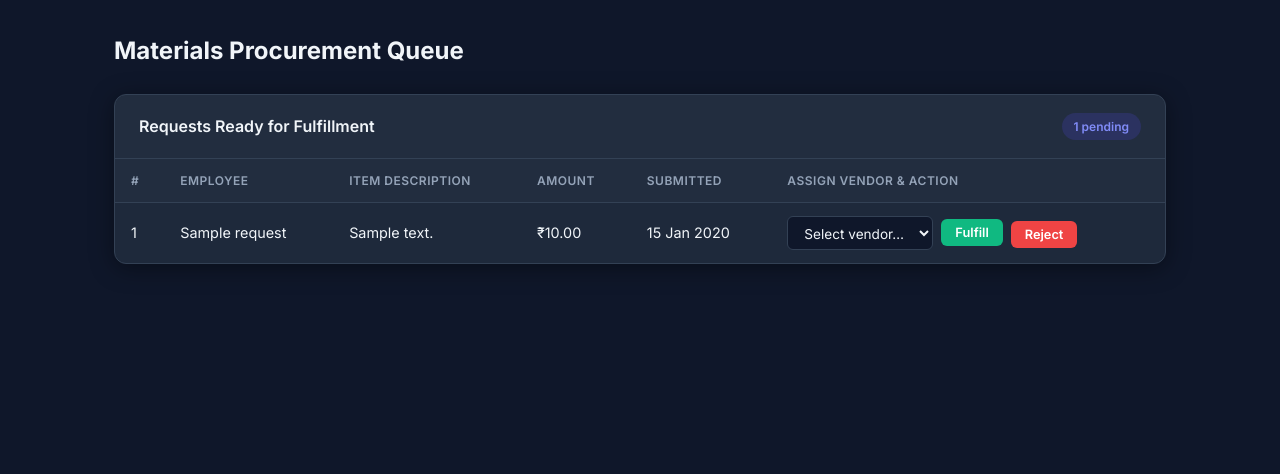
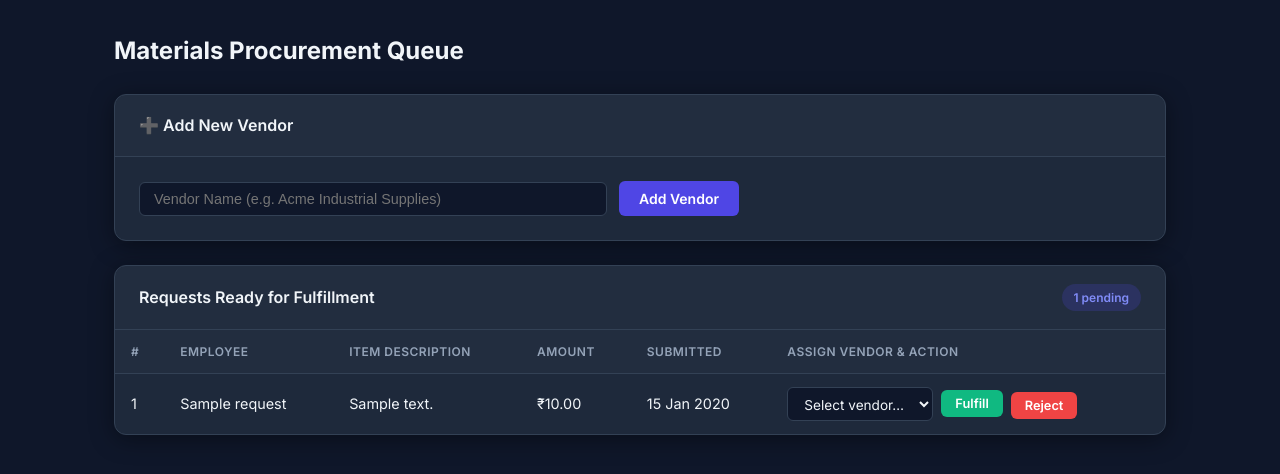
Before and after one commit to ftaakash/EPAG, a PHP site: template views/materials_dashboard.php in a window 1280 px wide. Shown: the part 64-538 px from the top of the page. Run offline with PHP 8.4, Linux system fonts and the light colour scheme; the template is opened without the code that fills it: most values are stand-ins (such as "Sample title", 1, 10 or a date in 2020).

Commit message:
feat(materials): add vendor creation feature for materials role

```diff
--- a/index.php
+++ b/index.php
@@ -6,6 +6,7 @@ require_once __DIR__ . '/config/db.php';
 require_once __DIR__ . '/controllers/AuthController.php';
 require_once __DIR__ . '/controllers/RequestController.php';
 require_once __DIR__ . '/controllers/ApprovalController.php';
+require_once __DIR__ . '/controllers/VendorController.php';
 require_once __DIR__ . '/controllers/AuditController.php';
 
 $action = $_GET['action'] ?? 'login';
@@ -26,6 +27,8 @@ $routes = [
     'approve'             => ['ApprovalController', 'approve',               'POST'],
     'reject'              => ['ApprovalController', 'reject',                'POST'],
 
+    'vendor_create'       => ['VendorController',   'create',                'POST'],
+
     'audit_log'           => ['AuditController',    'showAuditLog',          'GET'],
 ];
 
--- a/views/materials_dashboard.php
+++ b/views/materials_dashboard.php
@@ -18,6 +18,18 @@
     </div>
     <?php unset($_SESSION['flash']); ?>
   <?php endif; ?>
+
+  <div class="card" style="margin-bottom: 1.5rem;">
+    <div class="card-header">
+      <h3>➕ Add New Vendor</h3>
+    </div>
+    <div class="card-body">
+      <form method="POST" action="index.php?action=vendor_create" style="display:flex;gap:12px;align-items:center;max-width:600px;">
+        <input type="text" name="name" placeholder="Vendor Name (e.g. Acme Industrial Supplies)" required style="flex:1;padding:8px 14px;border:1px solid var(--border);border-radius:var(--radius-sm);background:var(--bg);color:var(--text);font-size:0.9rem;">
+        <button type="submit" class="btn btn-primary">Add Vendor</button>
+      </form>
+    </div>
+  </div>
 
   <div class="card">
     <div class="card-header">
```
Also changed, not shown: controllers/VendorController.php (added, +28 -0 lines), models/Vendor.php (+7 -0 lines), database/epag.sqlite.
